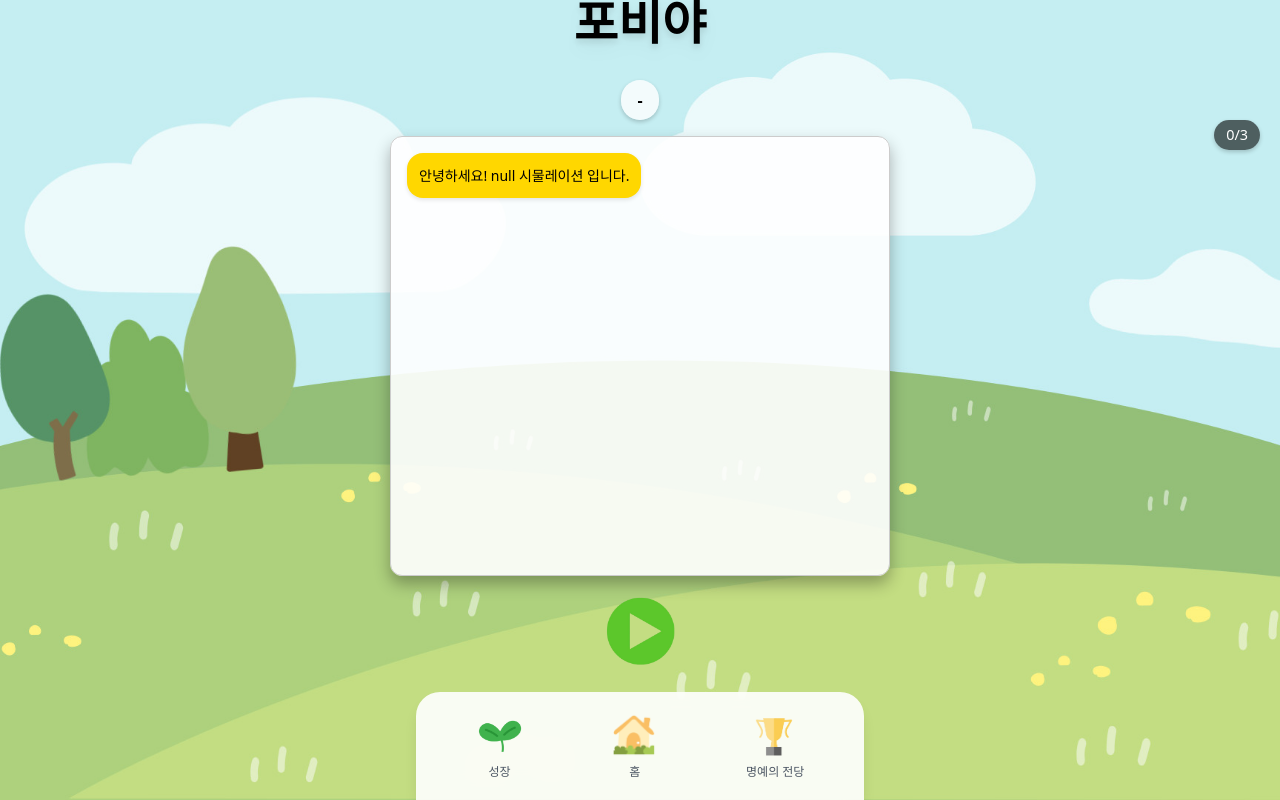
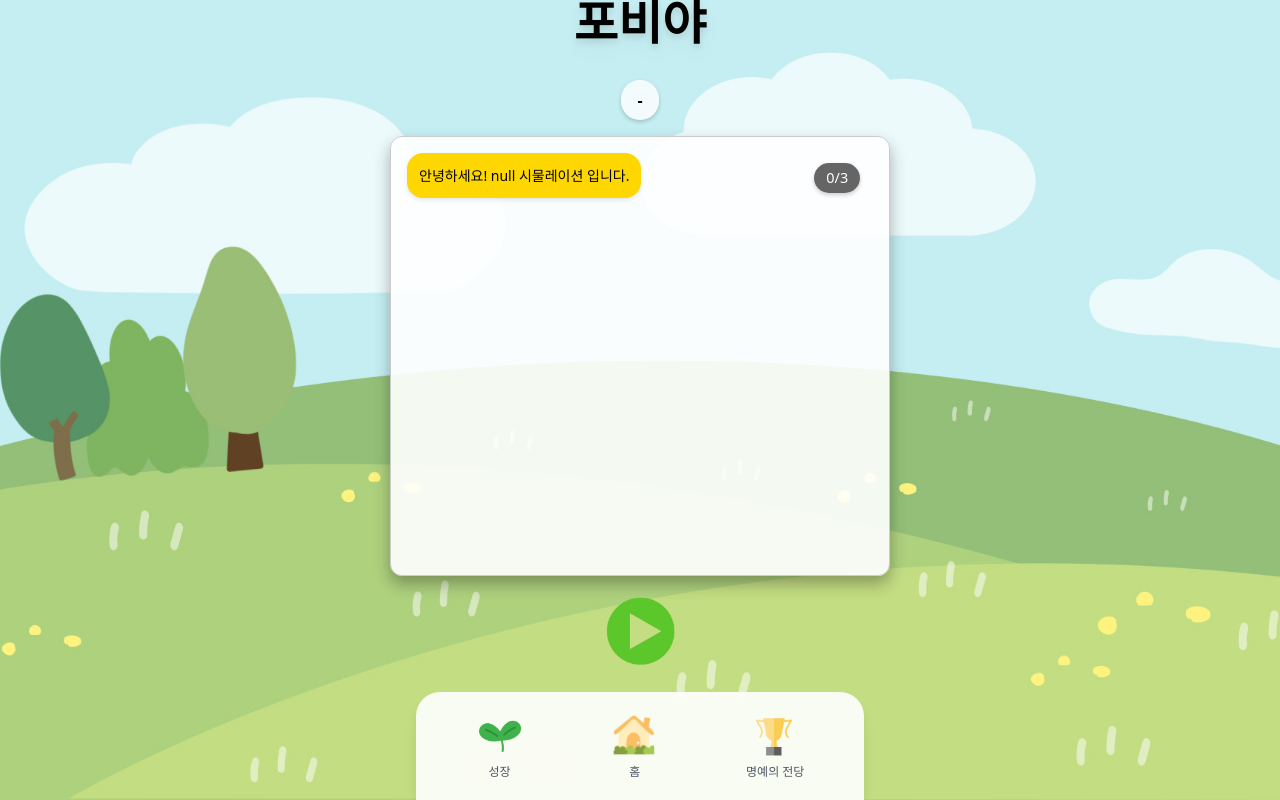
Before and after one commit to juyeon320/hackathon_team, a Next.js app in the folder my-app/: page /chat in a window 1280 px wide. Built offline with nearby package versions, Linux system fonts and the light colour scheme; a web font is replaced by a local one.

Commit message:
refactor

```diff
--- a/my-app/src/pages/chat.js
+++ b/my-app/src/pages/chat.js
@@ -225,27 +225,10 @@ export default function ChatPage() {
         {displayCategory} - {displayDifficulty}
       </div>
 
-      {/* 메시지 카운터 */}
-      <div
-        style={{
-          position: "absolute",
-          top: "15vh",
-          right: "20px",
-          backgroundColor: "rgba(0,0,0,0.6)",
-          color: "white",
-          padding: "4px 12px",
-          borderRadius: "20px",
-          fontSize: "0.9rem",
-          boxShadow: "0 2px 4px rgba(0,0,0,0.2)"
-        }}
-      >
-        {recordCount}/{MAX_RECORDS}
-      </div>
-
       {/* 채팅 박스 */}
       <div
         style={{
-          position: "absolute",
+          position: "fixed",
           top: "17vh",
           left: "50%",
           transform: "translateX(-50%)",
@@ -263,6 +246,24 @@ export default function ChatPage() {
           justifyContent: "flex-start",
         }}
       >
+
+        {/* 메시지 카운터 */}
+      <div
+        style={{
+          position: "absolute",
+          top: "6%",
+          left: "85%",
+          backgroundColor: "rgba(0,0,0,0.6)",
+          color: "white",
+          padding: "4px 12px",
+          borderRadius: "20px",
+          fontSize: "0.9rem",
+          boxShadow: "0 2px 4px rgba(0,0,0,0.2)",
+          zIndex: 100,
+        }}
+      >
+        {recordCount}/{MAX_RECORDS}
+      </div>
         {Array.isArray(messages) ? (
           messages.map((msg, index) => {
             const isSystemMessage = msg.role === "system" && index === 0;
@@ -271,7 +272,7 @@ export default function ChatPage() {
 
             return (
               <div
-                key={index}
+                key={index} ß
                 style={{
                   display: "flex",
                   justifyContent: isUserMessage ? "flex-end" : "flex-start",
@@ -304,7 +305,6 @@ export default function ChatPage() {
           </p>
         )}
       </div>
-
       {/* 녹음 중 표시기 */}
       {showRecordingIndicator && (
         <div
--- a/my-app/src/pages/hallOfFame.js
+++ b/my-app/src/pages/hallOfFame.js
@@ -121,8 +121,6 @@ export default function HallOfFame() {
           padding: "10px 0",
           textAlign: "center",
           zIndex: 20,
-          backdropFilter: "blur(8px)",
-          backgroundColor: "rgba(255, 255, 255, 0.7)"
         }}
       >
         <Title>명예의 전당</Title>
```
